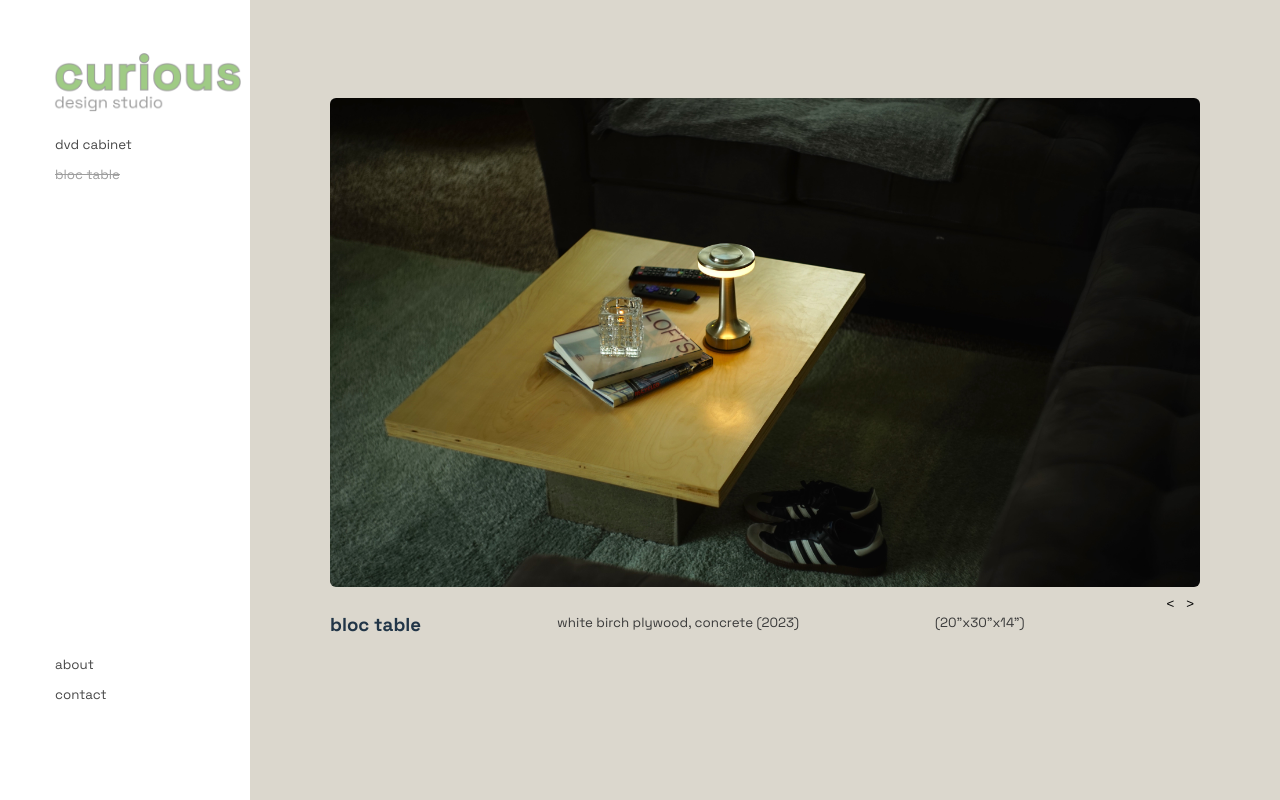
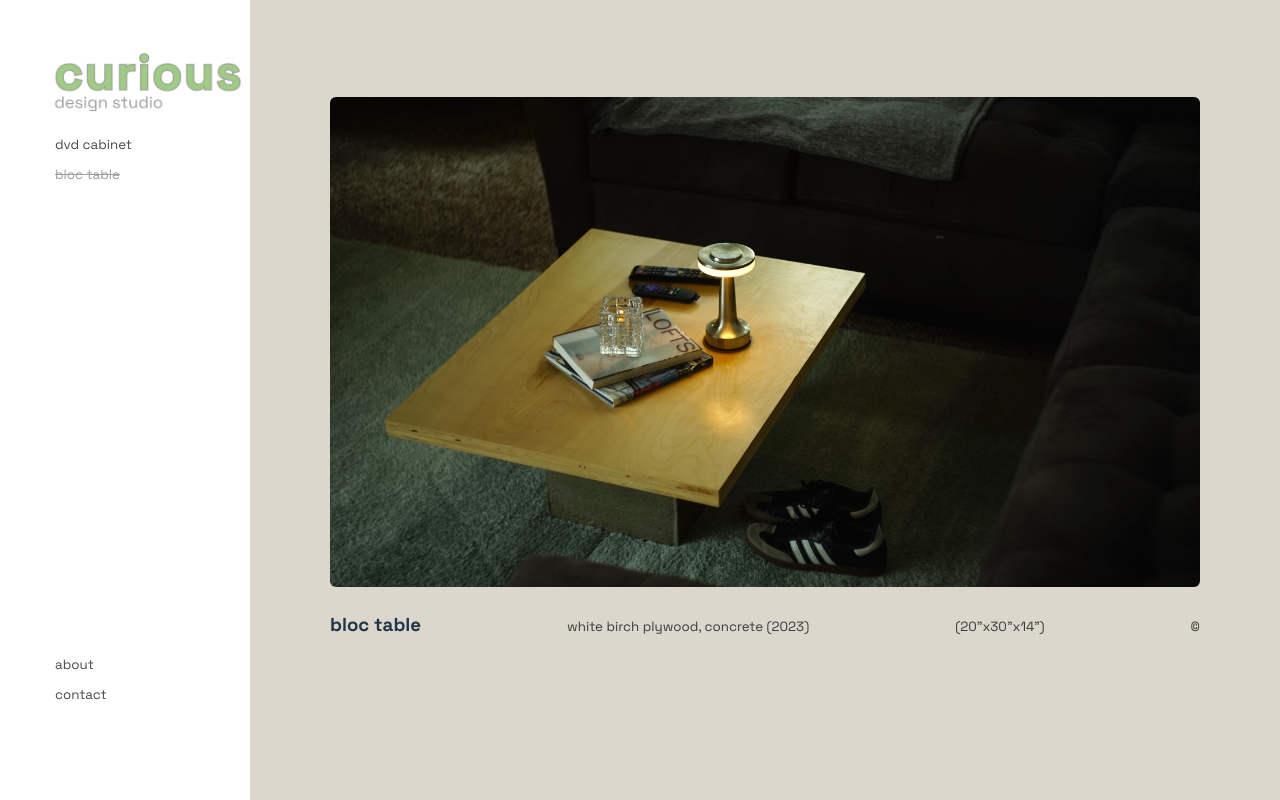
Before and after one commit to ecolijah/curious-design, a Vue app: page / in a window 1280 px wide. Built offline with nearby package versions, Linux system fonts and the light colour scheme.

Commit message:
invisible traversal working

```diff
--- a/src/components/pieces/BlocTable.vue
+++ b/src/components/pieces/BlocTable.vue
@@ -33,19 +33,19 @@ function traverse(option) {
 
         <div class="image-spacer">
             <div class="image-container">
+                <button class="back" @click="traverse(1)"></button>
+                <button class="forward" @click="traverse(0)"></button>
                 <img v-show="selectedIndex==1"src="./piece-assets/bloc-table/1.JPG" alt="bloc-table">
                 <img v-show="selectedIndex==2"src="./piece-assets/bloc-table/2.JPG" alt="bloc-table">
                 <img v-show="selectedIndex==3"src="./piece-assets/bloc-table/3.JPG" alt="bloc-table">
                 <img v-show="selectedIndex==4"src="./piece-assets/bloc-table/4.JPG" alt="bloc-table">
+
             </div>
             <div class="caption">
                 <h3>bloc table</h3>
                 <h5>white birch plywood, concrete         (2023)</h5>
                 <h5>(20"x30"x14")</h5>
-                <div>
-                    <button @click="traverse(1)"><</button>
-                    <button @click="traverse(0)">></button>
-                </div>
+                <h5>©</h5>
             </div>
         </div>
 
@@ -77,6 +77,7 @@ function traverse(option) {
         display: flex;
         width: inherit;
         justify-content: space-between;
+        align-items: baseline;
         /* background-color: aqua; */
     }
 
@@ -94,10 +95,27 @@ function traverse(option) {
 
     .image-container {
     display: flex;
+    position: relative;
     align-items: center;
     justify-content: center;
     max-width: 2000px;
     max-height: 65vh; /* Set max-height to the height of image-spacer */
+    }
+
+    .back {
+        position: absolute;
+        left: 0;
+        width: 30%;
+        height: 100%;
+        /* background-color: antiquewhite; */
+    }
+    .forward {
+        position: absolute;
+
+        right: 0;
+        width: 30%;
+        height: 100%;
+        /* background-color: antiquewhite; */
     }
 
     .image-container img {
```
